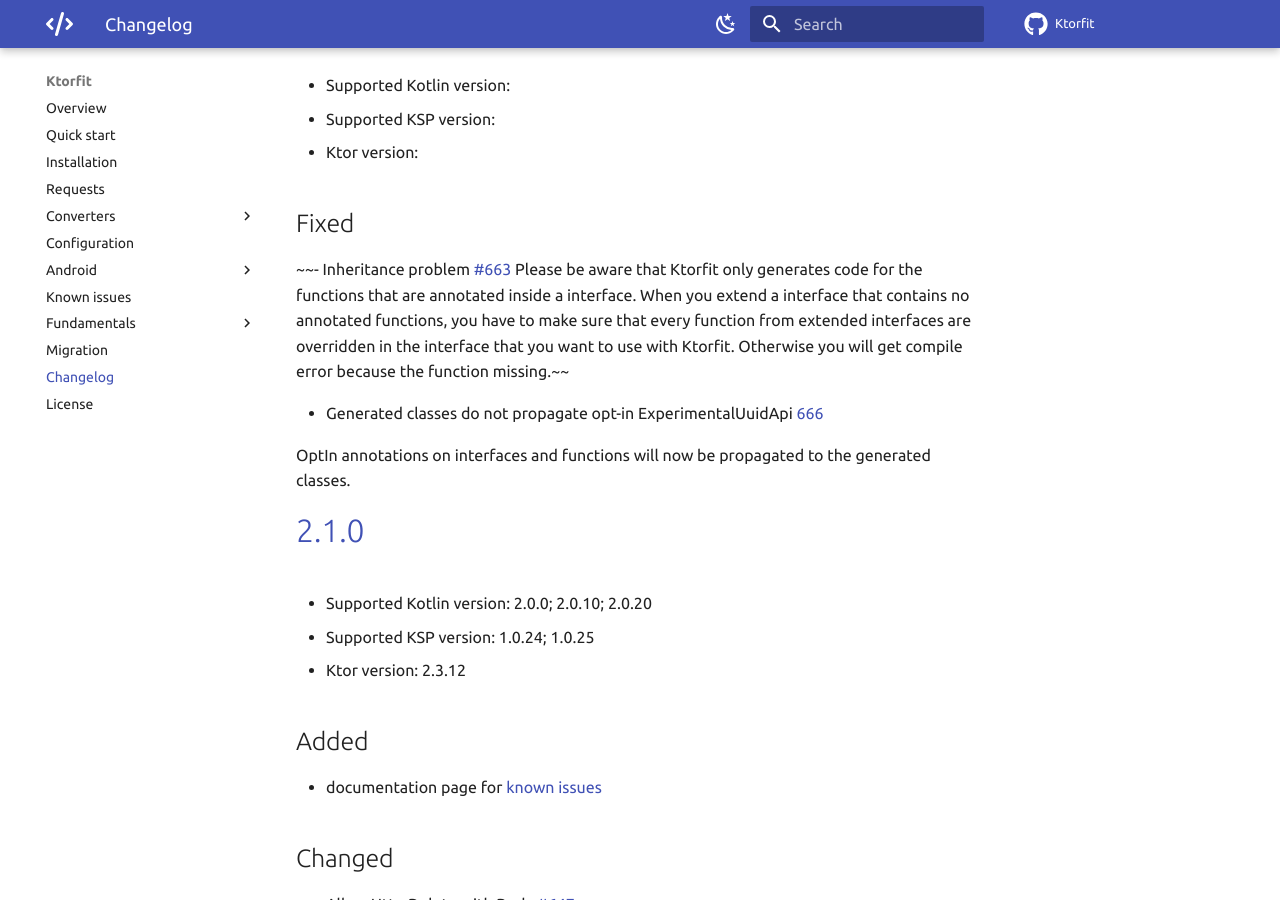
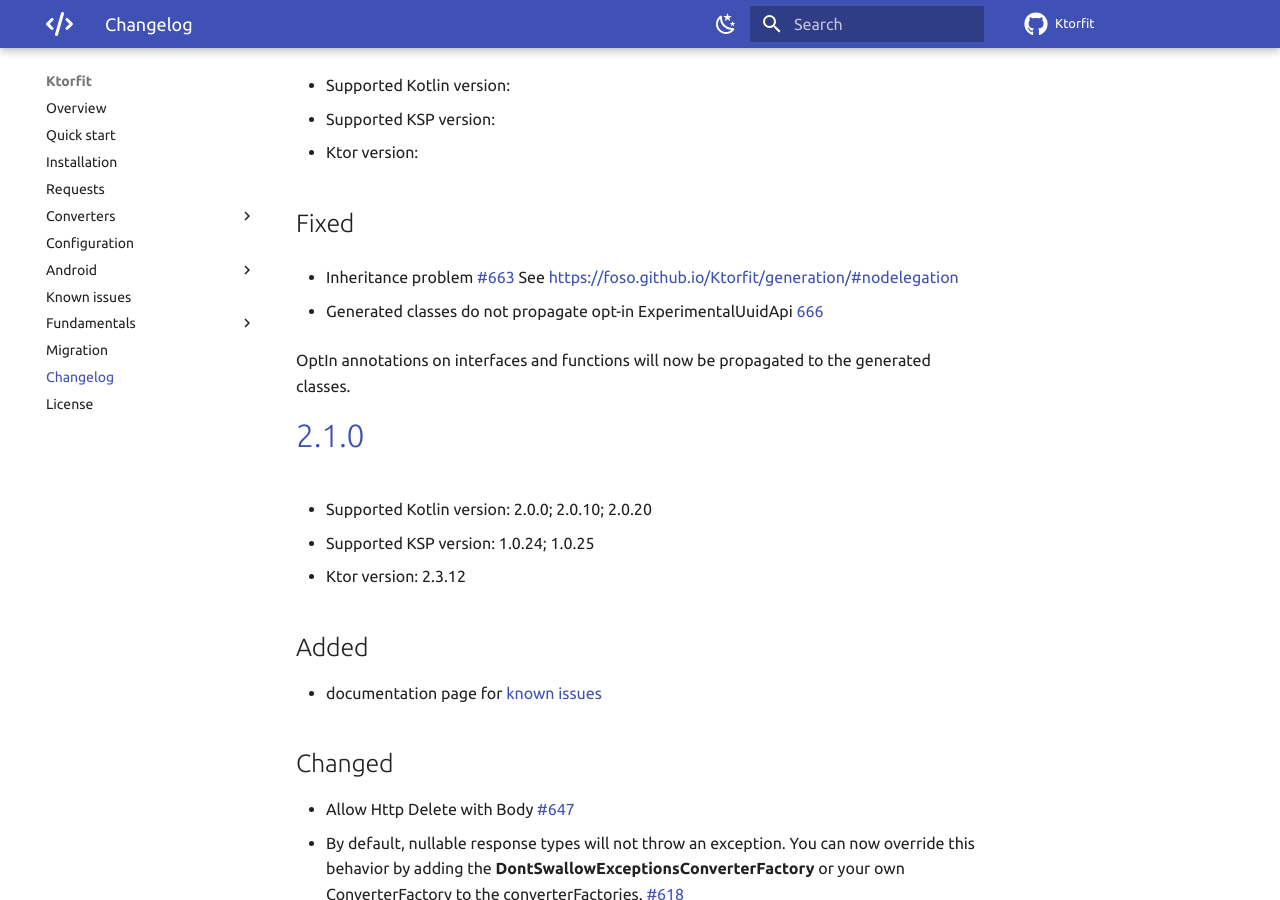
Before and after one commit to Foso/Ktorfit, an MkDocs documentation site: the page built from docs/CHANGELOG.md, in a window 1280 px wide and 900 px high, scrolled down 348 px. Built offline with MkDocs 1.6.1 and Material for MkDocs 9.7.7, drawn with Linux system fonts in a browser that asks for light colours; comment, search, counter and statistics services are not loaded.

Commit message:
Add NoDelegation annotation #663

```diff
--- a/docs/CHANGELOG.md
+++ b/docs/CHANGELOG.md
@@ -13,11 +13,8 @@
 * Ktor version:
 
 ## Fixed
-~~-  Inheritance problem [#663](https://github.com/Foso/Ktorfit/issues/663)
-Please be aware that Ktorfit only generates code for the functions that are annotated inside a interface.
-When you extend a interface that contains no annotated functions, you have to make sure that every function from extended interfaces are
-overridden in the interface that you want to use with Ktorfit.
-Otherwise you will get compile error because the function missing.~~
+-  Inheritance problem [#663](https://github.com/Foso/Ktorfit/issues/663)
+See https://foso.github.io/Ktorfit/generation/#nodelegation
 
 - Generated classes do not propagate opt-in ExperimentalUuidApi [666](https://github.com/Foso/Ktorfit/issues/666)
 
```
Also changed, not shown: docs/generation.md (+1 -1 lines).
